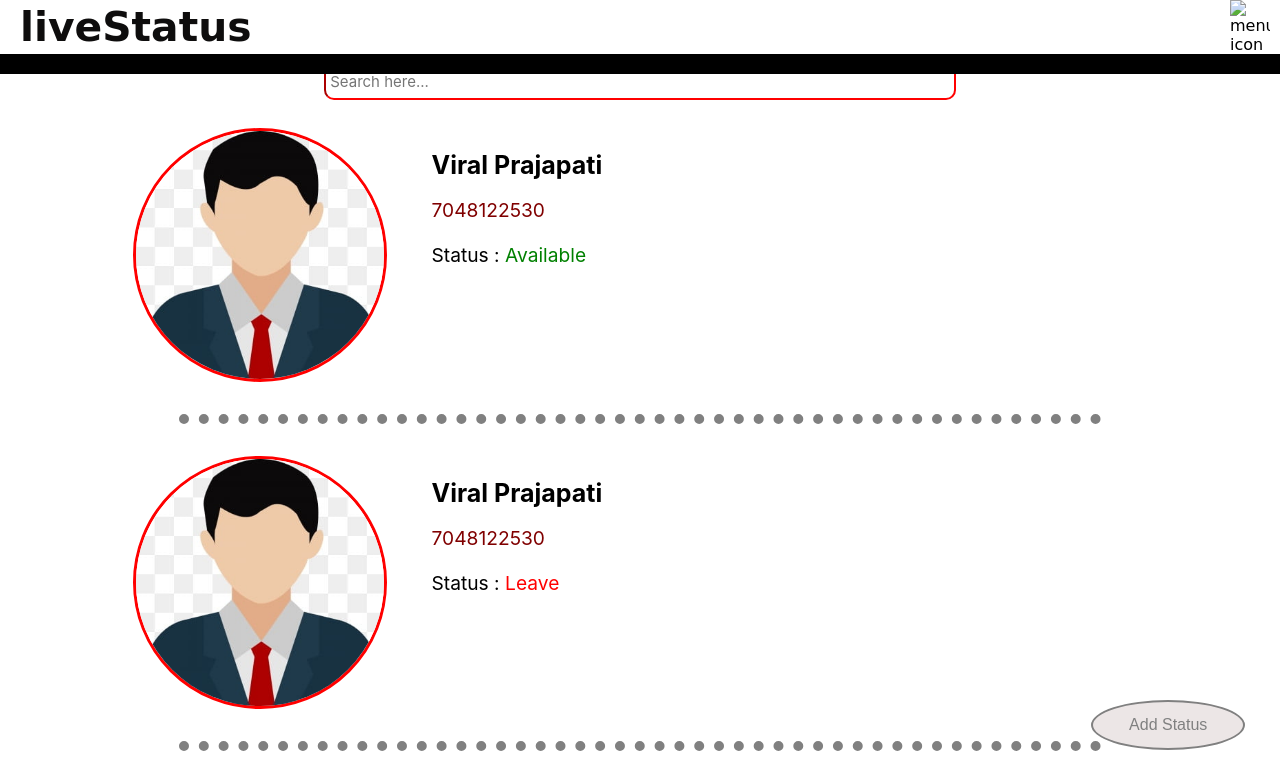
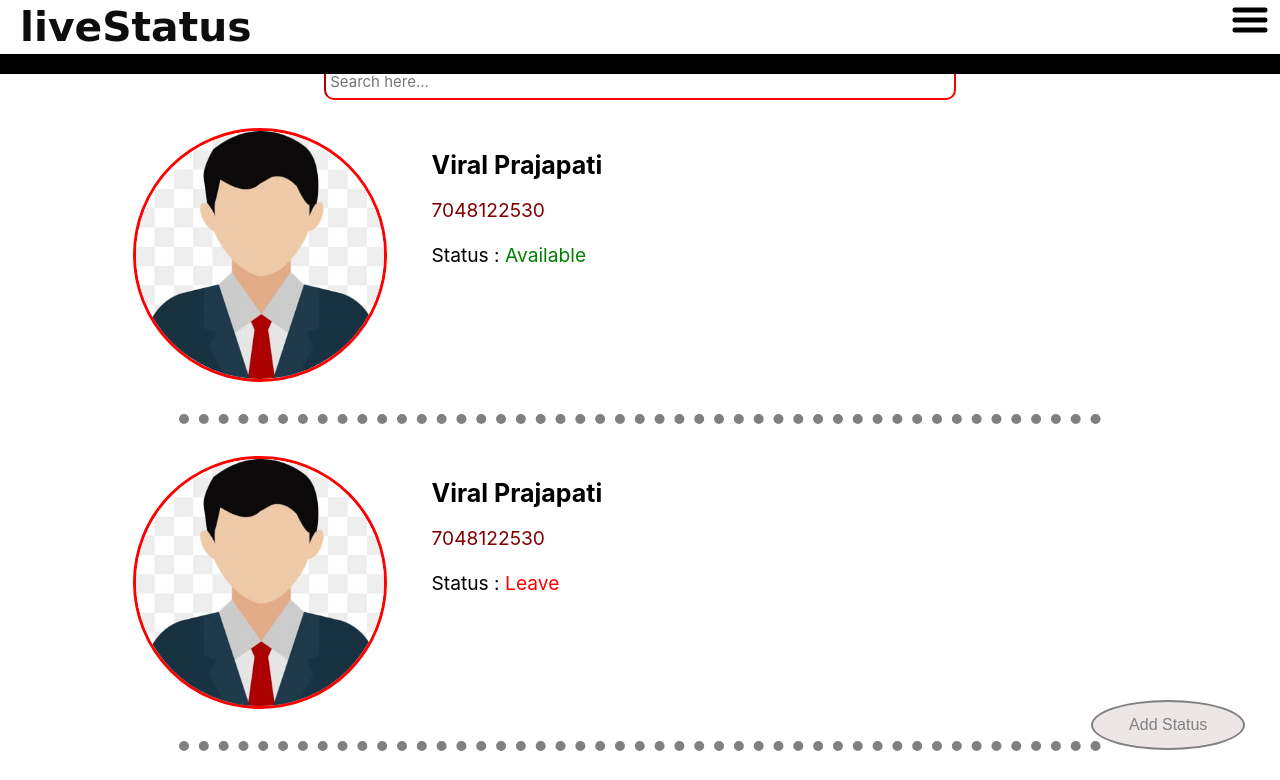
Before and after one commit to NanditShah/Status, a plain HTML site: page index.htm in a window 1280 px wide. Shown: the top 780 px of the page. Drawn offline with nearby package versions, Linux system fonts and the light colour scheme; a web font is replaced by a local one.

Commit message:
Update index.htm

```diff
--- a/index.htm
+++ b/index.htm
@@ -29,7 +29,7 @@
             <li class="item-1"> <a href="#">Contact Us</a> </li>
         </ul>
         <div id="menu-icon">
-            <img src="images/menu-icon.png" alt="menu-icon" onclick="menutoggle()">
+            <img src="menu-icon.png" alt="menu-icon" onclick="menutoggle()">
         </div>
     </nav>
     <div class="box" id="search-box">
```
